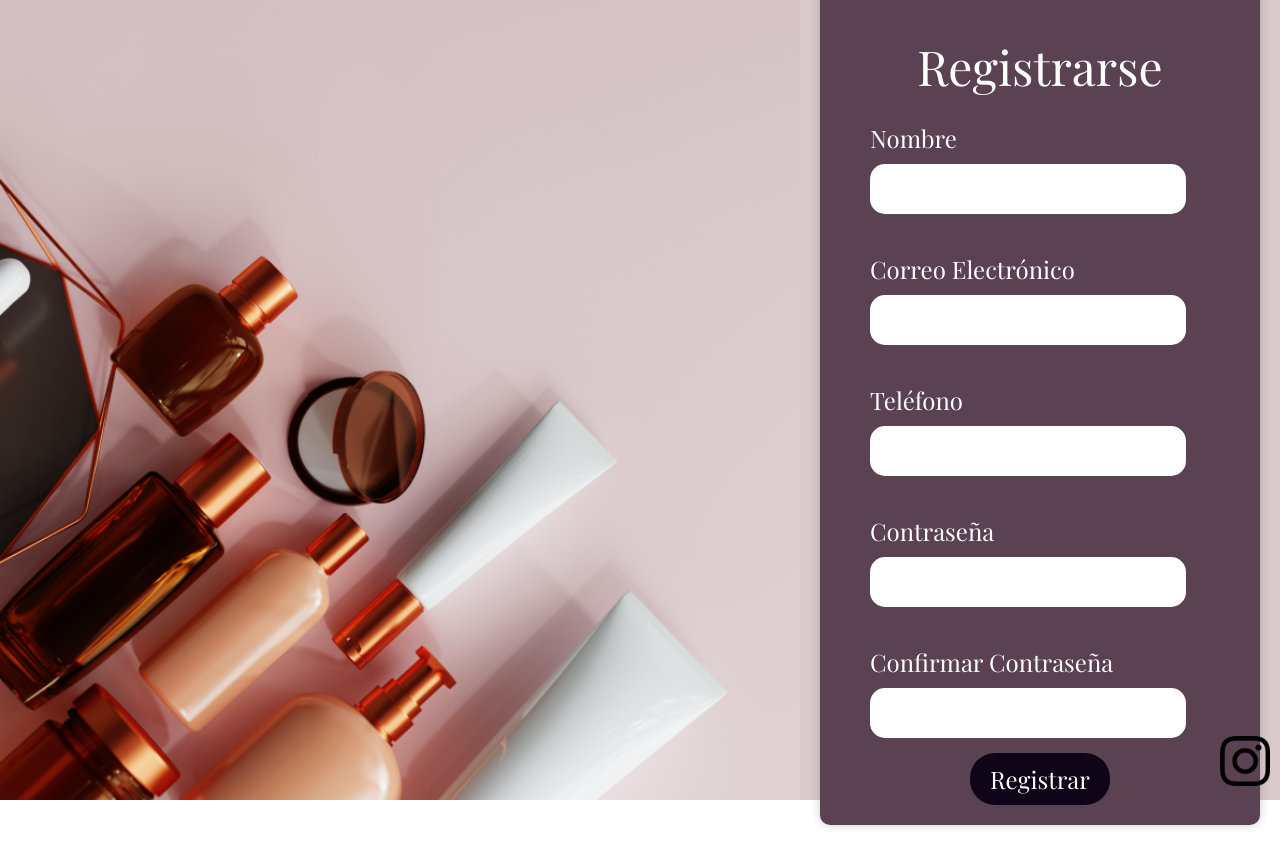
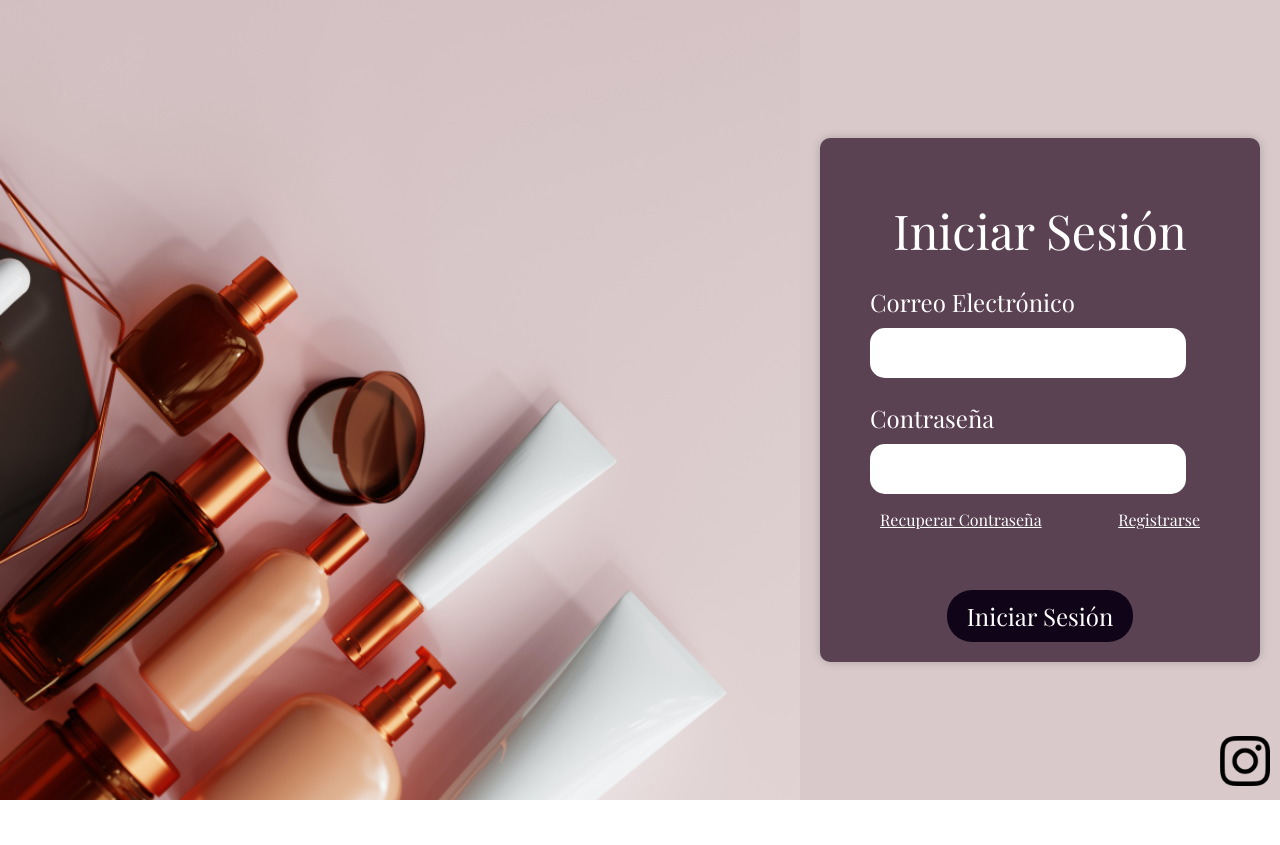
Before and after one commit to marioBarbozaA/DuendeWeb, a React (Create React App) app in the folder duende-pagina-web/: page / in a window 1280 px wide. After the commit the page ends 800 px from the top, so only its background shows below. Built offline with nearby package versions, Linux system fonts and the light colour scheme.

Commit message:
Register terminado

```diff
--- a/duende-pagina-web/src/App.js
+++ b/duende-pagina-web/src/App.js
@@ -7,7 +7,7 @@ import Register from './Components/Register/Register.js';
 function App() {
   return (<>
      <div className="App">
-      <Register/>
+      <Login/>
      </div>
   </>
 
--- a/duende-pagina-web/src/Components/Login/Login.css
+++ b/duende-pagina-web/src/Components/Login/Login.css
@@ -50,7 +50,7 @@
   border: none; /* Sin borde */
   border-radius: 15px; /* Esquinas redondeadas */
   padding: 10px; /* Espaciado interno */
-  margin-bottom: 15px; /* Espaciado inferior entre los campos */
+  margin-bottom: 0px; /* Espaciado inferior entre los campos */
 }
 .form-login {
   text-align: left;
@@ -64,7 +64,8 @@
 
   display: flex;
   justify-content: space-between;
-  margin-bottom: 15px;
+  margin-bottom: 60px;
+  margin-top: 15px;
 }
 
 .opciones-login a {
```
